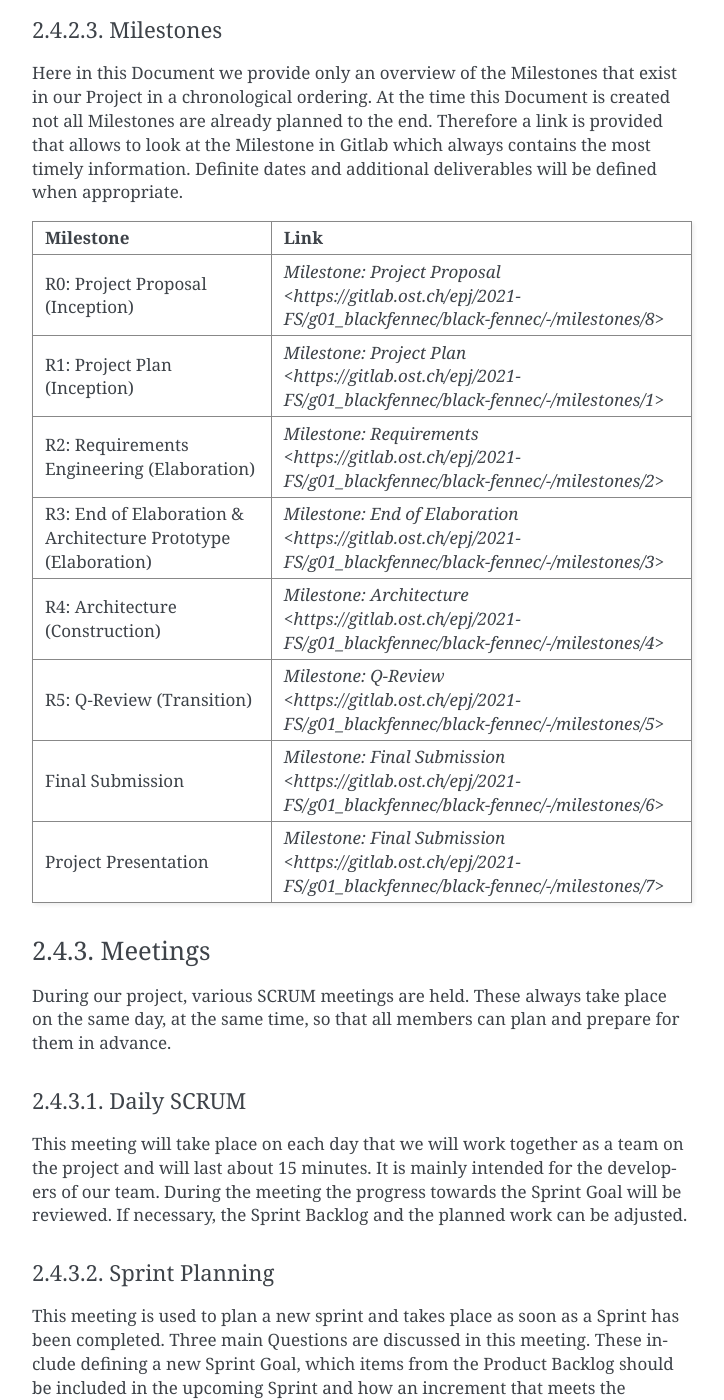
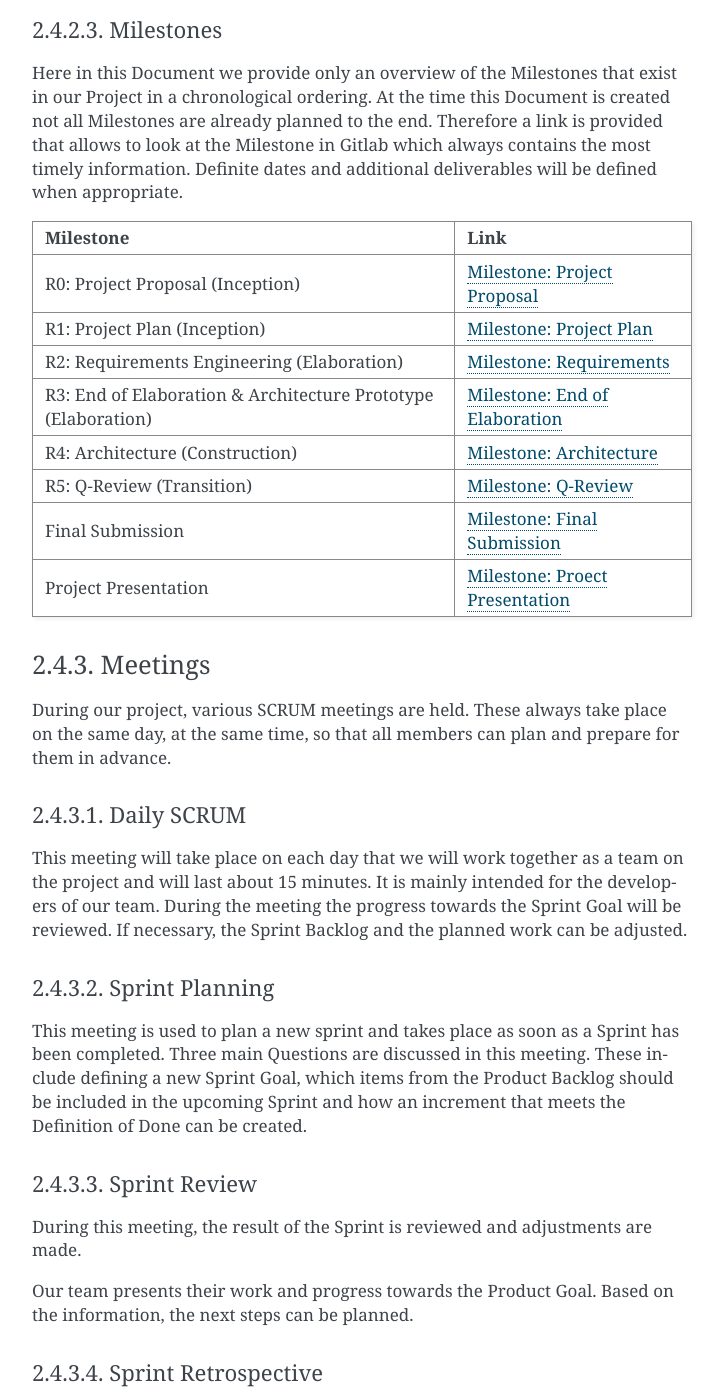
Before and after one commit to blackfennec-org/blackfennec, a Sphinx documentation site: the page built from docs/source/project_management/project_plan.rst, in a window 1280 px wide and 1400 px high, scrolled down 2998 px. Shown: the whole window, without its empty margins (388-1112 px from the left). Built offline with Sphinx 7.4.7, drawn with Linux system fonts in a browser that asks for light colours.

Commit message:
Fix Milestone Links

```diff
--- a/docs/source/project_management/project_plan.rst
+++ b/docs/source/project_management/project_plan.rst
@@ -125,14 +125,14 @@ Here in this Document we provide only an overview of the Milestones that exist i
 ===============================================================  ==============================================================
  Milestone                                                       Link
 ===============================================================  ==============================================================
-R0: Project Proposal (Inception)                                 `Milestone: Project Proposal <https://gitlab.ost.ch/epj/2021-FS/g01_blackfennec/black-fennec/-/milestones/8>`
-R1: Project Plan (Inception)                                     `Milestone: Project Plan <https://gitlab.ost.ch/epj/2021-FS/g01_blackfennec/black-fennec/-/milestones/1>`
-R2: Requirements Engineering (Elaboration)                       `Milestone: Requirements <https://gitlab.ost.ch/epj/2021-FS/g01_blackfennec/black-fennec/-/milestones/2>`
-R3: End of Elaboration & Architecture Prototype (Elaboration)    `Milestone: End of Elaboration <https://gitlab.ost.ch/epj/2021-FS/g01_blackfennec/black-fennec/-/milestones/3>`
-R4: Architecture (Construction)                                  `Milestone: Architecture <https://gitlab.ost.ch/epj/2021-FS/g01_blackfennec/black-fennec/-/milestones/4>`
-R5: Q-Review (Transition)                                        `Milestone: Q-Review <https://gitlab.ost.ch/epj/2021-FS/g01_blackfennec/black-fennec/-/milestones/5>`
-Final Submission                                                 `Milestone: Final Submission <https://gitlab.ost.ch/epj/2021-FS/g01_blackfennec/black-fennec/-/milestones/6>`
-Project Presentation                                             `Milestone: Final Submission <https://gitlab.ost.ch/epj/2021-FS/g01_blackfennec/black-fennec/-/milestones/7>`
+R0: Project Proposal (Inception)                                 `Milestone: Project Proposal <https://gitlab.ost.ch/epj/2021-FS/g01_blackfennec/black-fennec/-/milestones/8>`_
+R1: Project Plan (Inception)                                     `Milestone: Project Plan <https://gitlab.ost.ch/epj/2021-FS/g01_blackfennec/black-fennec/-/milestones/1>`_
+R2: Requirements Engineering (Elaboration)                       `Milestone: Requirements <https://gitlab.ost.ch/epj/2021-FS/g01_blackfennec/black-fennec/-/milestones/2>`_
+R3: End of Elaboration & Architecture Prototype (Elaboration)    `Milestone: End of Elaboration <https://gitlab.ost.ch/epj/2021-FS/g01_blackfennec/black-fennec/-/milestones/3>`_
+R4: Architecture (Construction)                                  `Milestone: Architecture <https://gitlab.ost.ch/epj/2021-FS/g01_blackfennec/black-fennec/-/milestones/4>`_
+R5: Q-Review (Transition)                                        `Milestone: Q-Review <https://gitlab.ost.ch/epj/2021-FS/g01_blackfennec/black-fennec/-/milestones/5>`_
+Final Submission                                                 `Milestone: Final Submission <https://gitlab.ost.ch/epj/2021-FS/g01_blackfennec/black-fennec/-/milestones/6>`_
+Project Presentation                                             `Milestone: Proect Presentation <https://gitlab.ost.ch/epj/2021-FS/g01_blackfennec/black-fennec/-/milestones/7>`_
 ===============================================================  ==============================================================
 
 Meetings
```
